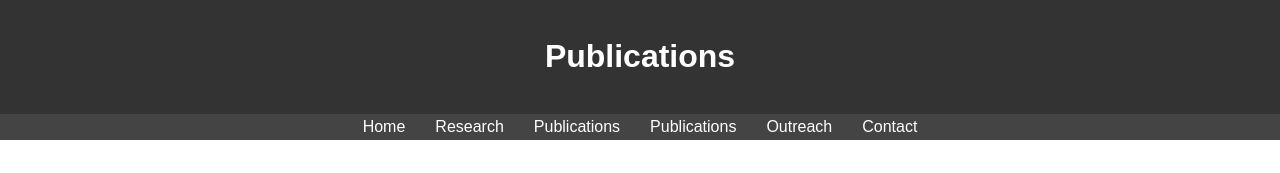
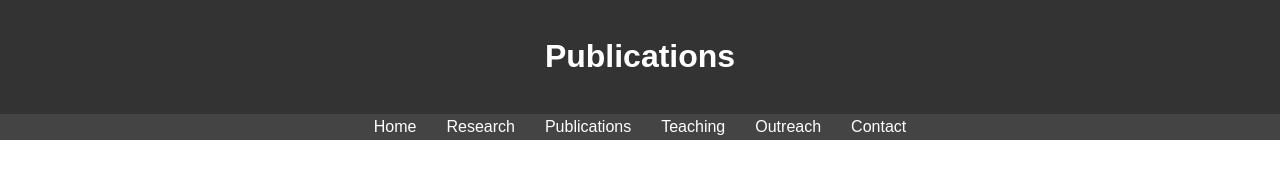
Before and after one commit to a-sullivan/a-sullivan.github.io, a plain HTML site: page publications.html in a window 1280 px wide. Shown: the top 173 px of the page. Drawn offline with Linux system fonts and the light colour scheme.

Commit message:
Teaching section and updated papers

```diff
--- a/publications.html
+++ b/publications.html
@@ -20,7 +20,7 @@
             <li><a href="index.html">Home</a></li>
             <li><a href="research.html">Research</a></li>
             <li><a href="publications.html">Publications</a></li>
-            <li><a href="teaching.html">Publications</a></li>
+            <li><a href="teaching.html">Teaching</a></li>
             <li><a href="outreach.html">Outreach</a></li>
             <li><a href="contact.html">Contact</a></li>
         </ul>
```
Also changed, not shown: index.html (+1 -0 lines).
